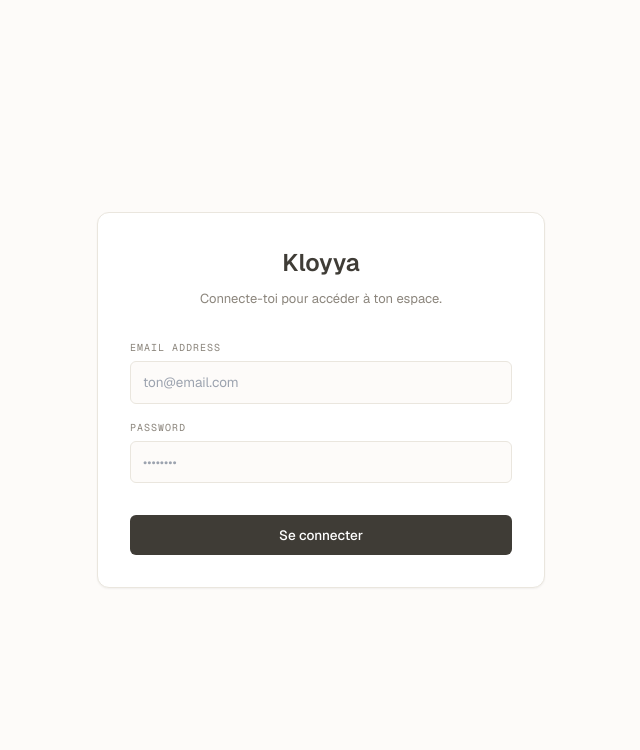
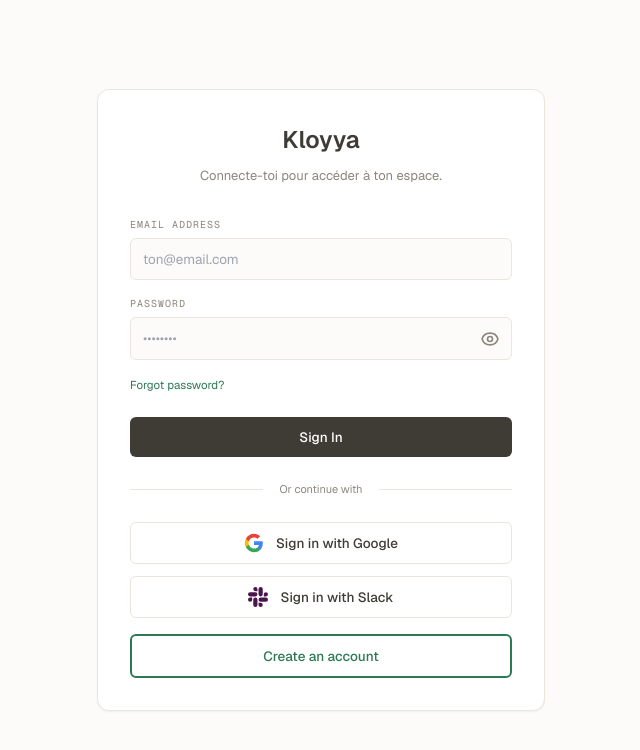
Before and after one commit to chrismsmr-celcom/kloyya-frontend, a Next.js app: page /login in a window 1280 px wide. Shown: the top 750 px of the page, without its empty margins (319-959 px from the left). Built offline with nearby package versions, Linux system fonts and the light colour scheme; no server answers.

Commit message:
Enhance login page with OAuth and password toggle
Refactored login page to include OAuth options for Google and Slack, and improved password visibility toggle.

```diff
--- a/app/login/page.tsx
+++ b/app/login/page.tsx
@@ -8,25 +8,18 @@
   const router = useRouter();
   const [email, setEmail] = useState("");
   const [password, setPassword] = useState("");
+  const [showPassword, setShowPassword] = useState(false);
   const [loading, setLoading] = useState(false);
   const [error, setError] = useState<string | null>(null);
+
+  const supabaseUrl = process.env.NEXT_PUBLIC_SUPABASE_URL || "";
+  const supabaseAnonKey = process.env.NEXT_PUBLIC_SUPABASE_ANON_KEY || "";
+  const supabase = createClient(supabaseUrl, supabaseAnonKey);
 
   const handleLogin = async (e: React.FormEvent) => {
     e.preventDefault();
     setLoading(true);
     setError(null);
-
-    // Création du client UNIQUEMENT au moment du clic (pas au build)
-    const supabaseUrl = process.env.NEXT_PUBLIC_SUPABASE_URL || "";
-    const supabaseAnonKey = process.env.NEXT_PUBLIC_SUPABASE_ANON_KEY || "";
-
-    if (!supabaseUrl || !supabaseAnonKey) {
-      setError("Variables Supabase manquantes. Vérifie ton .env.local.");
-      setLoading(false);
-      return;
-    }
-
-    const supabase = createClient(supabaseUrl, supabaseAnonKey);
 
     const { error } = await supabase.auth.signInWithPassword({
       email,
@@ -37,9 +30,50 @@
       setError(error.message);
       setLoading(false);
     } else {
-      // Le token est automatiquement sauvegardé dans le localStorage par Supabase
       router.push("/connections");
     }
+  };
+
+  const handleGoogleSignIn = async () => {
+    setLoading(true);
+    setError(null);
+
+    const { error } = await supabase.auth.signInWithOAuth({
+      provider: "google",
+      options: {
+        redirectTo: `${window.location.origin}/connections`,
+      },
+    });
+
+    if (error) {
+      setError(error.message);
+      setLoading(false);
+    }
+  };
+
+  const handleSlackSignIn = async () => {
+    setLoading(true);
+    setError(null);
+
+    const { error } = await supabase.auth.signInWithOAuth({
+      provider: "slack",
+      options: {
+        redirectTo: `${window.location.origin}/connections`,
+      },
+    });
+
+    if (error) {
+      setError(error.message);
+      setLoading(false);
+    }
+  };
+
+  const handleSignUp = () => {
+    router.push("/signup");
+  };
+
+  const handleForgotPassword = () => {
+    router.push("/forgot-password");
   };
 
   return (
@@ -69,14 +103,42 @@
             <label className="block font-mono text-[10px] tracking-[0.1em] uppercase text-[#8C867D] mb-1.5">
               Password
             </label>
+            <div className="relative">
               <input
-              type="password"
+                type={showPassword ? "text" : "password"}
                 required
                 value={password}
                 onChange={(e) => setPassword(e.target.value)}
-              className="w-full px-3 py-2.5 bg-[#FDFBF9] border border-[#EAE6DE] rounded-md text-[13.5px] text-[#3F3C36] focus:outline-none focus:border-[#2C7A55] transition-colors"
+                className="w-full px-3 py-2.5 bg-[#FDFBF9] border border-[#EAE6DE] rounded-md text-[13.5px] text-[#3F3C36] focus:outline-none focus:border-[#2C7A55] transition-colors pr-10"
                 placeholder="••••••••"
               />
+              <button
+                type="button"
+                onClick={() => setShowPassword(!showPassword)}
+                className="absolute right-3 top-1/2 -translate-y-1/2 text-[#8C867D] hover:text-[#3F3C36] transition-colors"
+              >
+                {showPassword ? (
+                  <svg xmlns="http://www.w3.org/2000/svg" className="h-5 w-5" fill="none" viewBox="0 0 24 24" stroke="currentColor">
+                    <path strokeLinecap="round" strokeLinejoin="round" strokeWidth={2} d="M13.875 18.825A10.05 10.05 0 0112 19c-4.478 0-8.268-2.943-9.543-7a9.97 9.97 0 011.563-3.029m5.858.908a3 3 0 114.243 4.243M9.878 9.878l4.242 4.242M9.88 9.88l-3.29-3.29m7.532 7.532l3.29 3.29M3 3l3.59 3.59m0 0A9.953 9.953 0 0112 5c4.478 0 8.268 2.943 9.543 7a10.025 10.025 0 01-4.132 5.411m0 0L21 21" />
+                  </svg>
+                ) : (
+                  <svg xmlns="http://www.w3.org/2000/svg" className="h-5 w-5" fill="none" viewBox="0 0 24 24" stroke="currentColor">
+                    <path strokeLinecap="round" strokeLinejoin="round" strokeWidth={2} d="M15 12a3 3 0 11-6 0 3 3 0 016 0z" />
+                    <path strokeLinecap="round" strokeLinejoin="round" strokeWidth={2} d="M2.458 12C3.732 7.943 7.523 5 12 5c4.478 0 8.268 2.943 9.542 7-1.274 4.057-5.064 7-9.542 7-4.477 0-8.268-2.943-9.542-7z" />
+                  </svg>
+                )}
+              </button>
+            </div>
+          </div>
+
+          <div className="flex items-center justify-between">
+            <button
+              type="button"
+              onClick={handleForgotPassword}
+              className="text-[11.5px] text-[#2C7A55] hover:text-[#1e5a3f] transition-colors"
+            >
+              Forgot password?
+            </button>
           </div>
 
           {error && (
@@ -88,11 +150,69 @@
           <button
             type="submit"
             disabled={loading}
-            className="mt-4 w-full bg-[#3F3C36] hover:bg-[#2A2825] text-white text-[13.5px] font-medium py-2.5 rounded-md transition-colors disabled:opacity-60 disabled:cursor-not-allowed"
+            className="mt-2 w-full bg-[#3F3C36] hover:bg-[#2A2825] text-white text-[13.5px] font-medium py-2.5 rounded-md transition-colors disabled:opacity-60 disabled:cursor-not-allowed"
           >
-            {loading ? "Connexion..." : "Se connecter"}
+            {loading ? "Connexion..." : "Sign In"}
           </button>
         </form>
+
+        {/* Divider */}
+        <div className="relative my-6">
+          <div className="absolute inset-0 flex items-center">
+            <div className="w-full border-t border-[#EAE6DE]"></div>
+          </div>
+          <div className="relative flex justify-center text-[11px] text-[#8C867D]">
+            <span className="px-4 bg-white">Or continue with</span>
+          </div>
+        </div>
+
+        {/* OAuth Buttons */}
+        <div className="flex flex-col gap-3">
+          <button
+            onClick={handleGoogleSignIn}
+            disabled={loading}
+            className="w-full flex items-center justify-center gap-3 px-4 py-2.5 border border-[#EAE6DE] rounded-md text-[13.5px] font-medium text-[#3F3C36] hover:bg-[#FDFBF9] transition-colors disabled:opacity-60 disabled:cursor-not-allowed"
+          >
+            <svg className="w-5 h-5" viewBox="0 0 24 24">
+              <path
+                fill="#4285F4"
+                d="M22.56 12.25c0-.78-.07-1.53-.2-2.25H12v4.26h5.92c-.26 1.37-1.04 2.53-2.21 3.31v2.77h3.57c2.08-1.92 3.28-4.74 3.28-8.09z"
+              />
+              <path
+                fill="#34A853"
+                d="M12 23c2.97 0 5.46-.98 7.28-2.66l-3.57-2.77c-.98.66-2.23 1.06-3.71 1.06-2.86 0-5.29-1.93-6.16-4.53H2.18v2.84C3.99 20.53 7.7 23 12 23z"
+              />
+              <path
+                fill="#FBBC05"
+                d="M5.84 14.09c-.22-.66-.35-1.36-.35-2.09s.13-1.43.35-2.09V7.07H2.18C1.43 8.55 1 10.22 1 12s.43 3.45 1.18 4.93l2.85-2.22.81-.62z"
+              />
+              <path
+                fill="#EA4335"
+                d="M12 5.38c1.62 0 3.06.56 4.21 1.64l3.15-3.15C17.45 2.09 14.97 1 12 1 7.7 1 3.99 3.47 2.18 7.07l3.66 2.84c.87-2.6 3.3-4.53 6.16-4.53z"
+              />
+            </svg>
+            Sign in with Google
+          </button>
+
+          <button
+            onClick={handleSlackSignIn}
+            disabled={loading}
+            className="w-full flex items-center justify-center gap-3 px-4 py-2.5 border border-[#EAE6DE] rounded-md text-[13.5px] font-medium text-[#3F3C36] hover:bg-[#FDFBF9] transition-colors disabled:opacity-60 disabled:cursor-not-allowed"
+          >
+            <svg className="w-5 h-5" viewBox="0 0 24 24" fill="#4A154B">
+              <path d="M5.042 15.165a2.528 2.528 0 0 1-2.52 2.523A2.528 2.528 0 0 1 0 15.165a2.527 2.527 0 0 1 2.522-2.52h2.52v2.52zM6.313 15.165a2.527 2.527 0 0 1 2.521-2.52 2.527 2.527 0 0 1 2.521 2.52v6.313A2.528 2.528 0 0 1 8.834 24a2.528 2.528 0 0 1-2.521-2.522v-6.313zM8.834 5.042a2.528 2.528 0 0 1-2.521-2.52A2.528 2.528 0 0 1 8.834 0a2.528 2.528 0 0 1 2.521 2.522v2.52H8.834zM8.834 6.313a2.528 2.528 0 0 1 2.521 2.521 2.528 2.528 0 0 1-2.521 2.521H2.522A2.528 2.528 0 0 1 0 8.834a2.528 2.528 0 0 1 2.522-2.521h6.312zM18.956 8.834a2.528 2.528 0 0 1 2.522-2.521A2.528 2.528 0 0 1 24 8.834a2.528 2.528 0 0 1-2.522 2.521h-2.522V8.834zM17.688 8.834a2.528 2.528 0 0 1-2.523 2.521 2.527 2.527 0 0 1-2.52-2.521V2.522A2.527 2.527 0 0 1 15.165 0a2.528 2.528 0 0 1 2.523 2.522v6.312zM15.165 18.956a2.527 2.527 0 0 1 2.523 2.522A2.528 2.528 0 0 1 15.165 24a2.527 2.527 0 0 1-2.52-2.522v-2.522h2.52zM15.165 17.688a2.527 2.527 0 0 1-2.52-2.523 2.526 2.526 0 0 1 2.52-2.52h6.313A2.527 2.527 0 0 1 24 15.165a2.528 2.528 0 0 1-2.522 2.523h-6.313z" />
+            </svg>
+            Sign in with Slack
+          </button>
+        </div>
+
+        {/* Create Account Button */}
+        <button
+          onClick={handleSignUp}
+          className="w-full mt-4 py-2.5 border-2 border-[#2C7A55] text-[#2C7A55] text-[13.5px] font-medium rounded-md hover:bg-[#2C7A55] hover:text-white transition-all"
+        >
+          Create an account
+        </button>
       </div>
     </div>
   );
```
Lines whose indentation alone changed are shown as unchanged.
